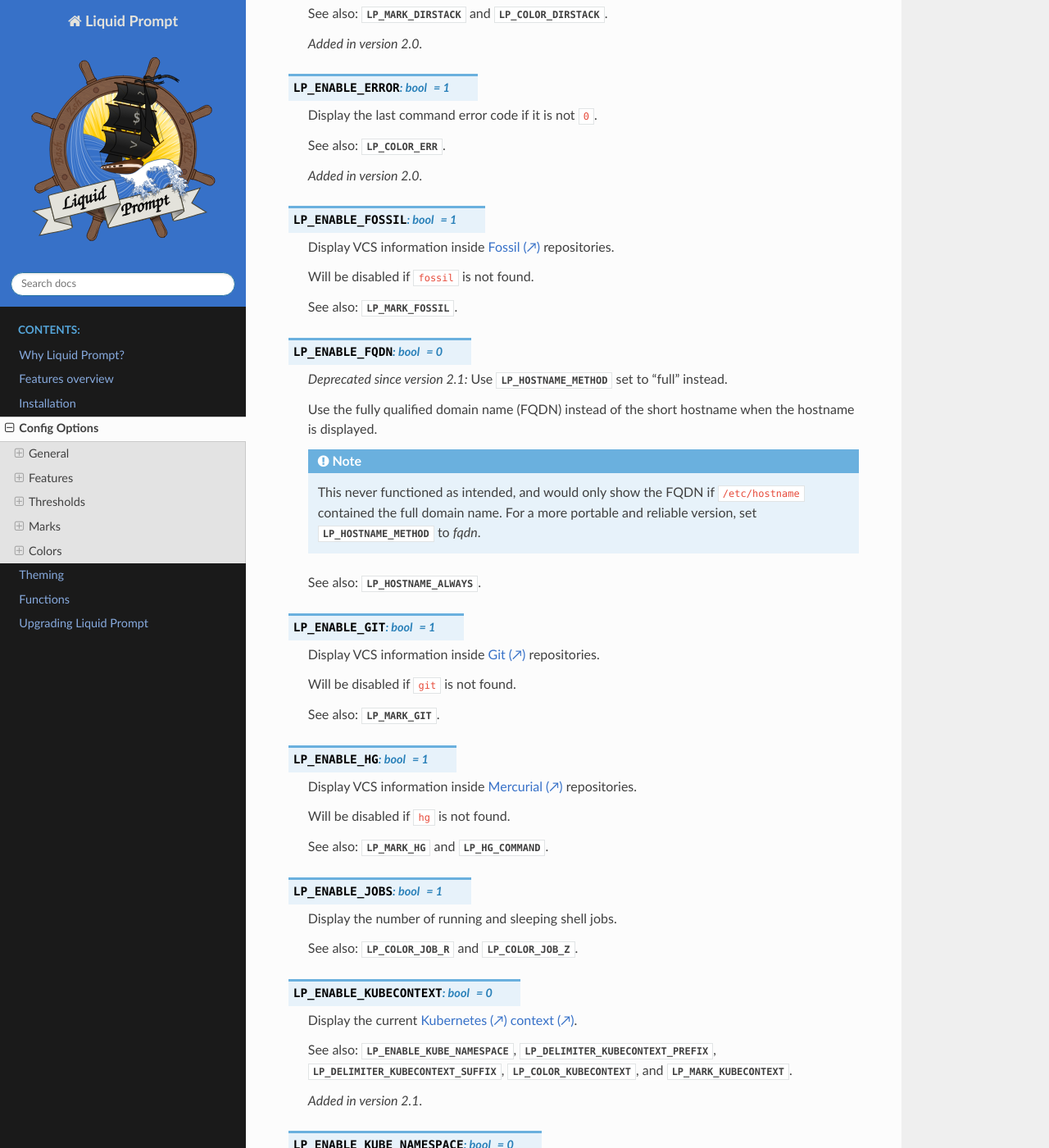
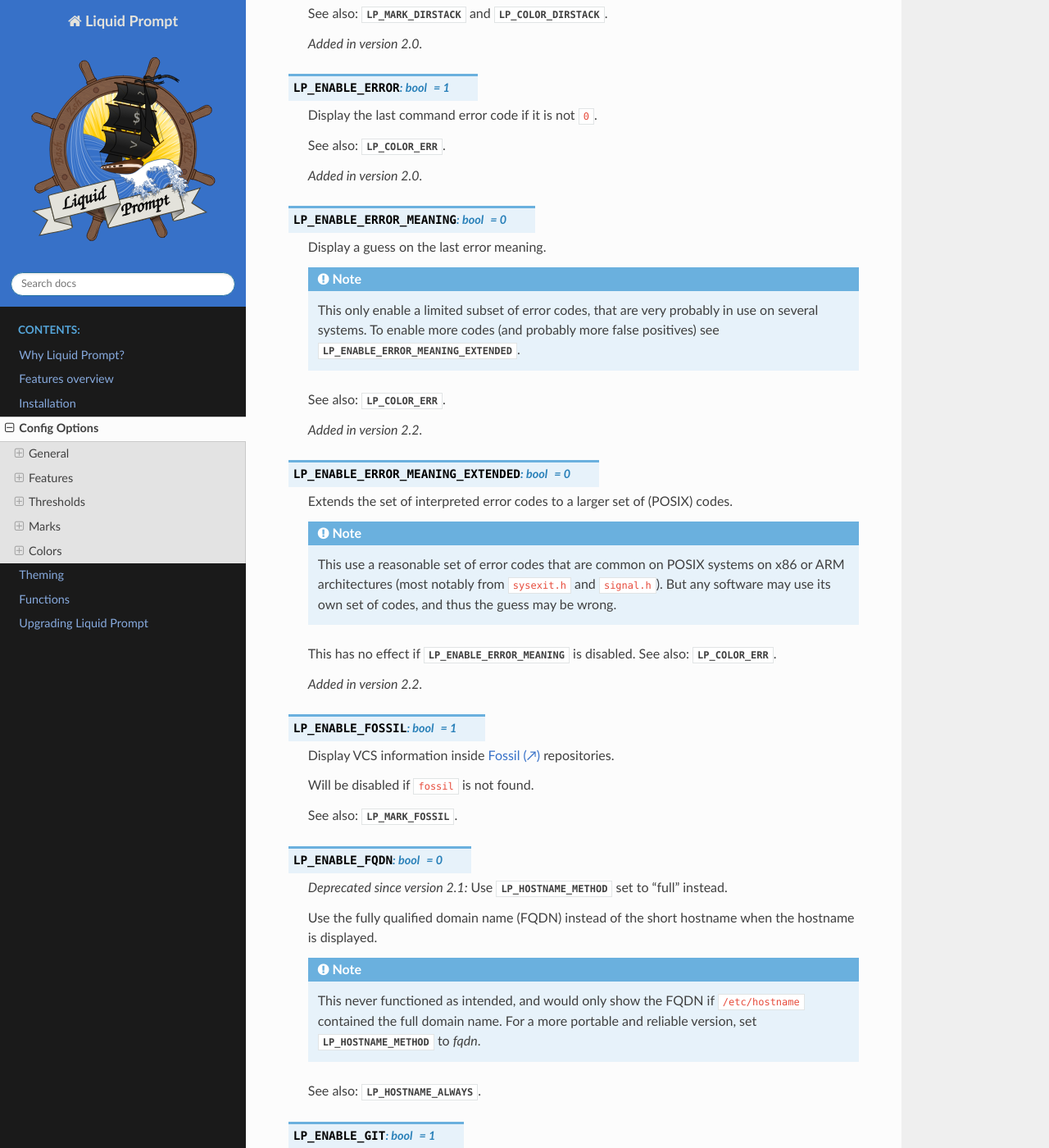
Before and after one commit to liquidprompt/liquidprompt, a Sphinx documentation site: the page built from docs/config.rst, in a window 1280 px wide and 1400 px high, scrolled down 7210 px. Shown: the whole window at 82% size. Built offline with Sphinx 7.4.7 and the Read the Docs theme 2.0.0, drawn with Linux system fonts in a browser that asks for light colours; pages that are not in the unit, such as notebooks, are missing from menus; cross-references to code outside the pages are shown as plain code.

Commit message:
feat(data): lp_error_meaning
- Displays the (guessed) meaning of the last error code (feature request #729).
- Use a set of reasonably common error codes on POSIX systems
  (but is LP used out of a POSIX env?).
- Use the color than lp_error (namely LP_COLOR_ERR).
- Put in the default theme right after the error code.
- Code would be very much simpler/configurable with Bash 4's associative arrays,
  but here use a case switch with non-configurable error meanings.
- Use a separated LP_ENABLE_ERROR_MEANING.
- Adds LP_ENABLE_ERROR_MEANING_EXTENDED to allow for a larger set of error codes
  (let the user decide the level of guess for error meaning).
- doc: update prompt comparison with error meaning

```diff
--- a/docs/config.rst
+++ b/docs/config.rst
@@ -415,6 +415,38 @@ Features
 
    .. versionadded:: 2.0
 
+.. attribute:: LP_ENABLE_ERROR_MEANING
+   :type: bool
+   :value: 0
+
+   Display a guess on the last error meaning.
+
+   .. note:: This only enable a limited subset of error codes,
+             that are very probably in use on several systems.
+             To enable more codes (and probably more false positives)
+             see :attr:`LP_ENABLE_ERROR_MEANING_EXTENDED`.
+
+   See also: :attr:`LP_COLOR_ERR`.
+
+   .. versionadded:: 2.2
+
+.. attribute:: LP_ENABLE_ERROR_MEANING_EXTENDED
+   :type: bool
+   :value: 0
+
+   Extends the set of interpreted error codes to a larger set of (POSIX) codes.
+
+   .. note:: This use a reasonable set of error codes
+             that are common on POSIX systems on x86 or ARM architectures
+             (most notably from ``sysexit.h`` and ``signal.h``).
+             But any software may use its own set of codes,
+             and thus the guess may be wrong.
+
+   This has no effect if :attr:`LP_ENABLE_ERROR_MEANING` is disabled.
+   See also: :attr:`LP_COLOR_ERR`.
+
+   .. versionadded:: 2.2
+
 .. attribute:: LP_ENABLE_FOSSIL
    :type: bool
    :value: 1
```
Also changed, not shown: docs/functions/data.rst (+9 -0 lines), docs/functions/theme.rst (+7 -0 lines), docs/theme/default.rst (+7 -0 lines), docs/prompts_comparison.svg, 4 other files.
